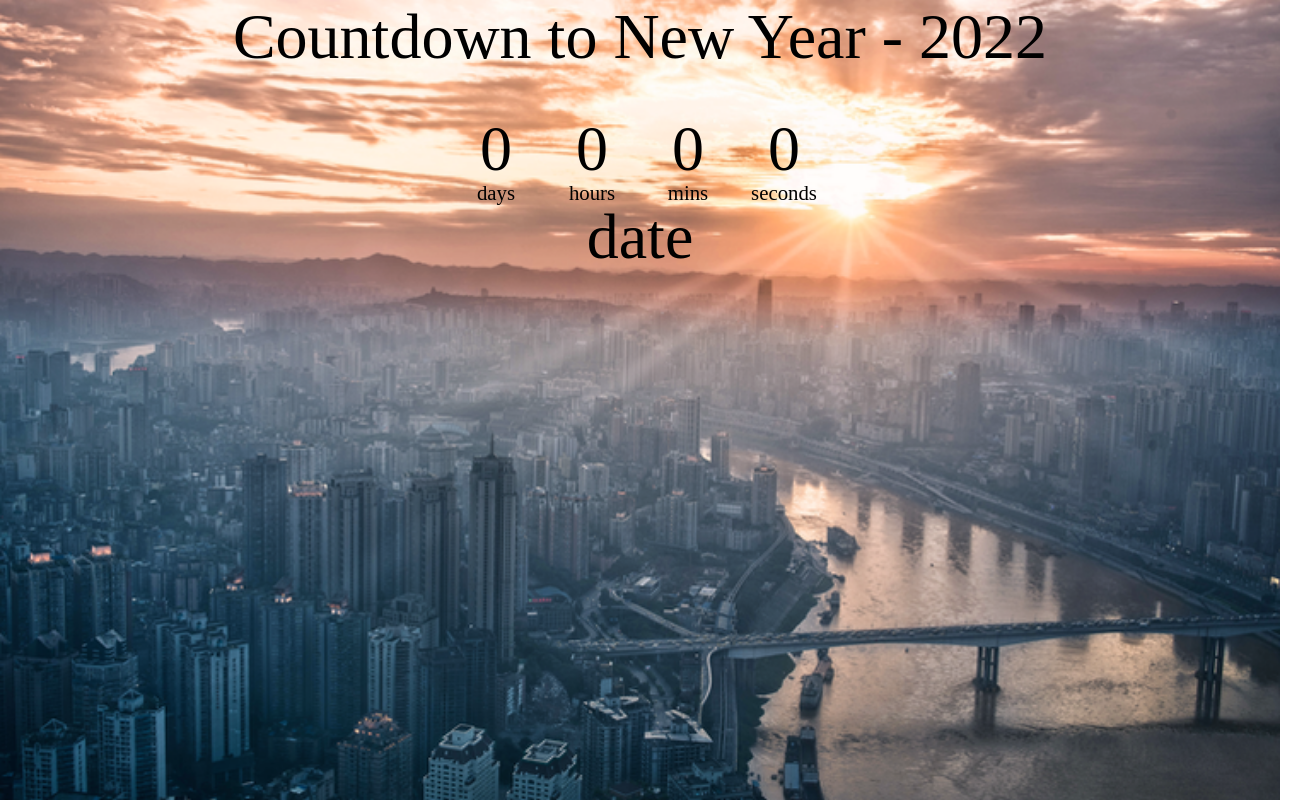
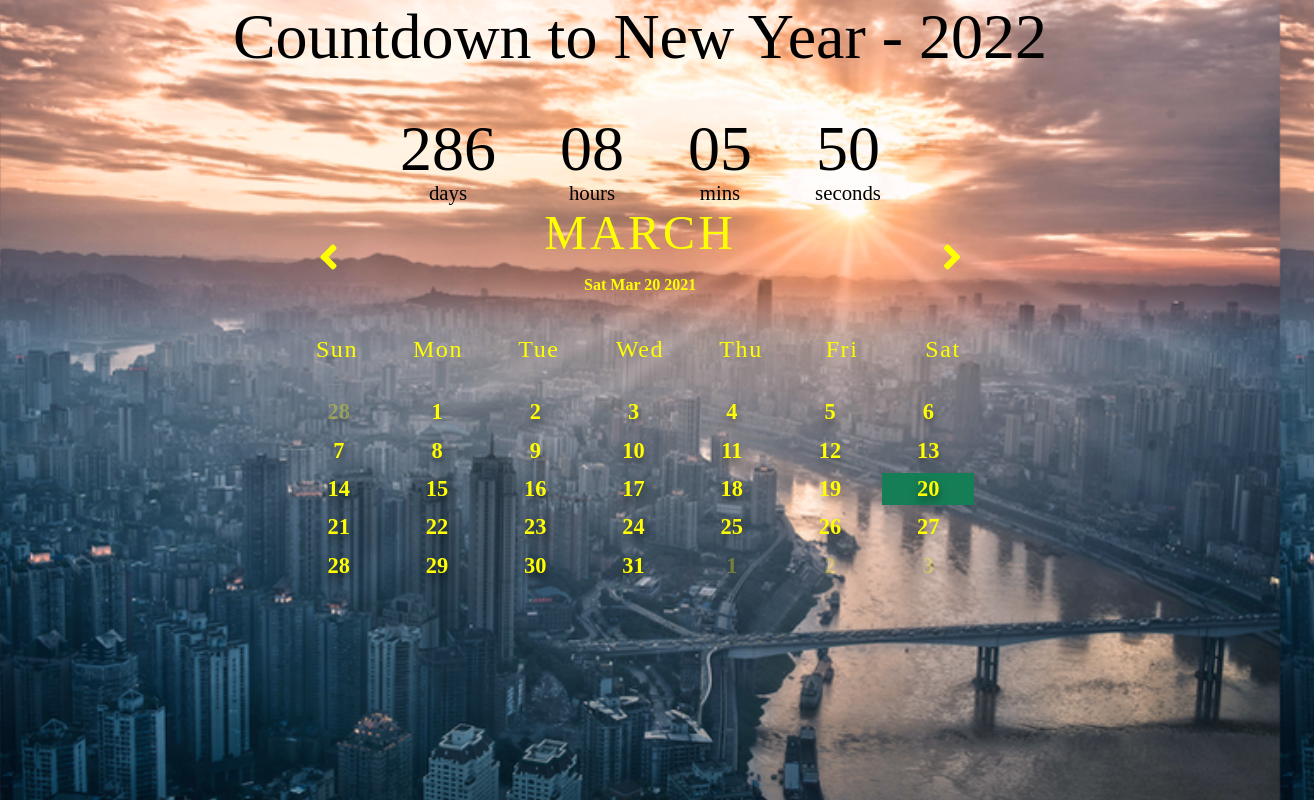
Before and after one commit to aben-20/NewYear-Countdown-Timer, a plain HTML site: page CountdownTimer/index.html in a window 1280 px wide. Shown: the whole page, 1314 px wide, since content can reach past the window. Drawn offline with Linux system fonts and the light colour scheme.

Commit message:
Update index.html

```diff
--- a/CountdownTimer/index.html
+++ b/CountdownTimer/index.html
@@ -5,6 +5,7 @@
     <meta name="viewport" content="width=device-width, initial-scale=1.0">
     <title>CountdownTimer</title>
     <link rel="stylesheet" href="style.css">
+    <link rel="stylesheet" href="https://cdnjs.cloudflare.com/ajax/libs/font-awesome/5.13.0/css/all.min.css"/>
     <script src="script.js" defer></script>
 </head>
 <body>
@@ -27,8 +28,27 @@
                 <span>seconds</span>
             </div>
         </div>
-    <div class=curDate>
-        <p class="big-text" id="_date">date</p>
+        <div class="container">
+            <div class="calendar">
+                <div class="month">
+                    <i class="fas fa-angle-left prev"></i>
+                    <div class="date">
+                        <h1></h1>
+                        <p></p>
+                    </div>
+                    <i class="fas fa-angle-right next"></i>
+                </div>
+                <div class="weekdays">
+                    <div>Sun</div>
+                    <div>Mon</div>
+                    <div>Tue</div>
+                    <div>Wed</div>
+                    <div>Thu</div>
+                    <div>Fri</div>
+                    <div>Sat</div>
+                </div>
+                <div class="days"></div>
+            </div>
         </div>
 </body>
 </html>
```
Lines whose indentation alone changed are shown as unchanged.
